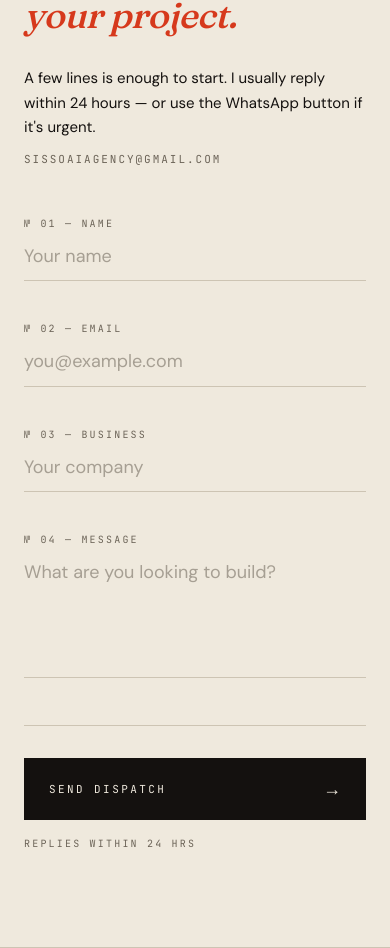
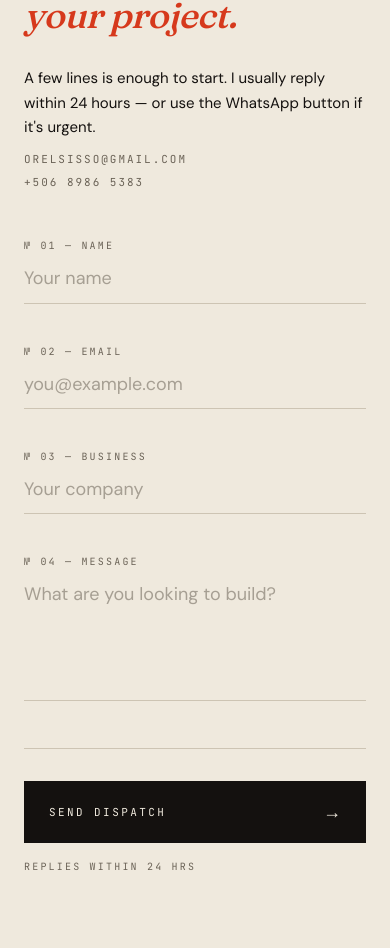
Before and after one commit to orelsisso19-web/CLAUDE-CODE-FIRST-LANDINGPAGE-OREL.SISO, a Next.js app: page / in a window 390 px wide. Shown: the part 4542-5490 px from the top of the page. Built offline with nearby package versions, Linux system fonts and the light colour scheme.

Commit message:
Add personal email and phone to contact section
Replace agency email with orelsisso@gmail.com and add a tap-to-call
link for +506 8986 5383 so clients have a direct line.

```diff
--- a/src/components/contact-form.tsx
+++ b/src/components/contact-form.tsx
@@ -80,9 +80,24 @@ export function ContactForm() {
                     A few lines is enough to start. I usually reply within 24
                     hours — or use the WhatsApp button if it&apos;s urgent.
                   </p>
-                  <p className="font-mono text-[11px] uppercase tracking-[0.18em] text-muted-foreground">
-                    sissoaiagency@gmail.com
-                  </p>
+                  <div className="space-y-1.5 font-mono text-[11px] uppercase tracking-[0.18em] text-muted-foreground">
+                    <p>
+                      <a
+                        href="mailto:orelsisso@gmail.com"
+                        className="swipe-link hover:text-primary"
+                      >
+                        orelsisso@gmail.com
+                      </a>
+                    </p>
+                    <p>
+                      <a
+                        href="tel:+50689865383"
+                        className="swipe-link hover:text-primary"
+                      >
+                        +506 8986 5383
+                      </a>
+                    </p>
+                  </div>
                 </div>
               </div>
             </Reveal>
```
